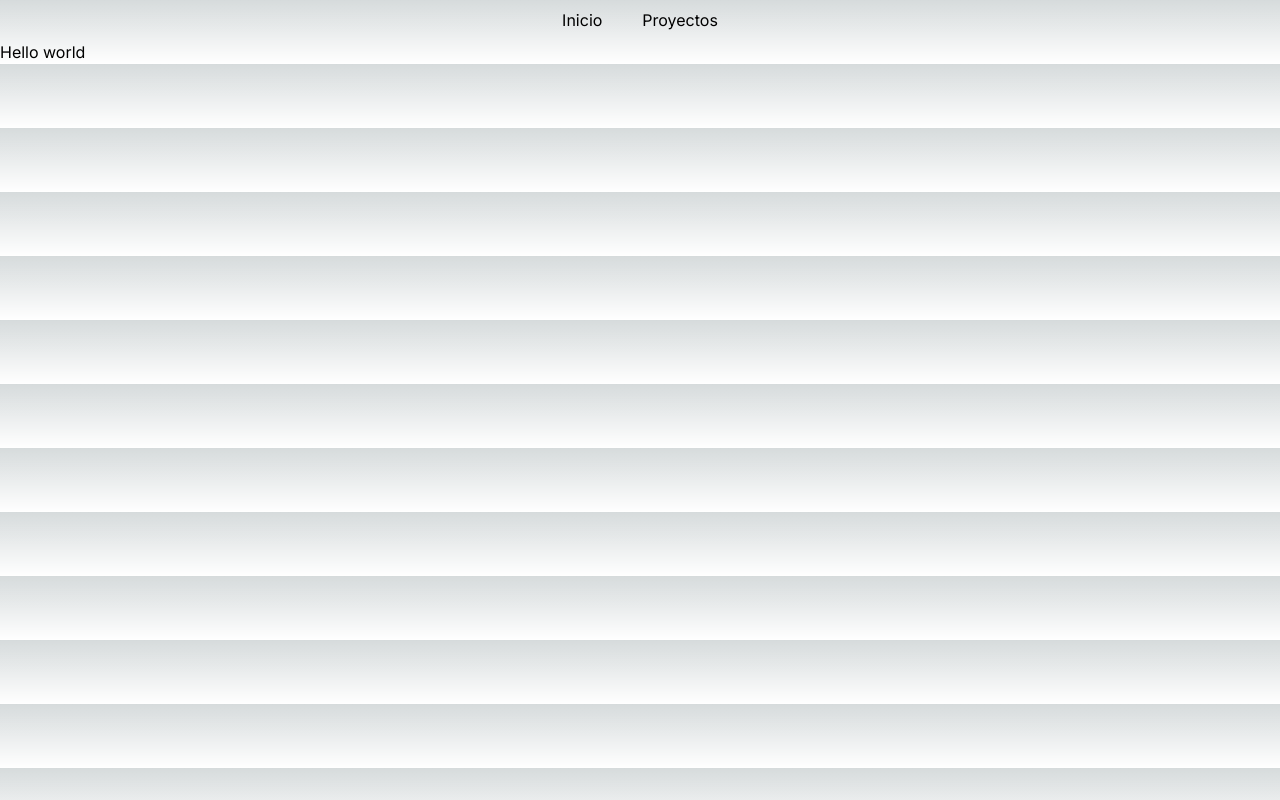
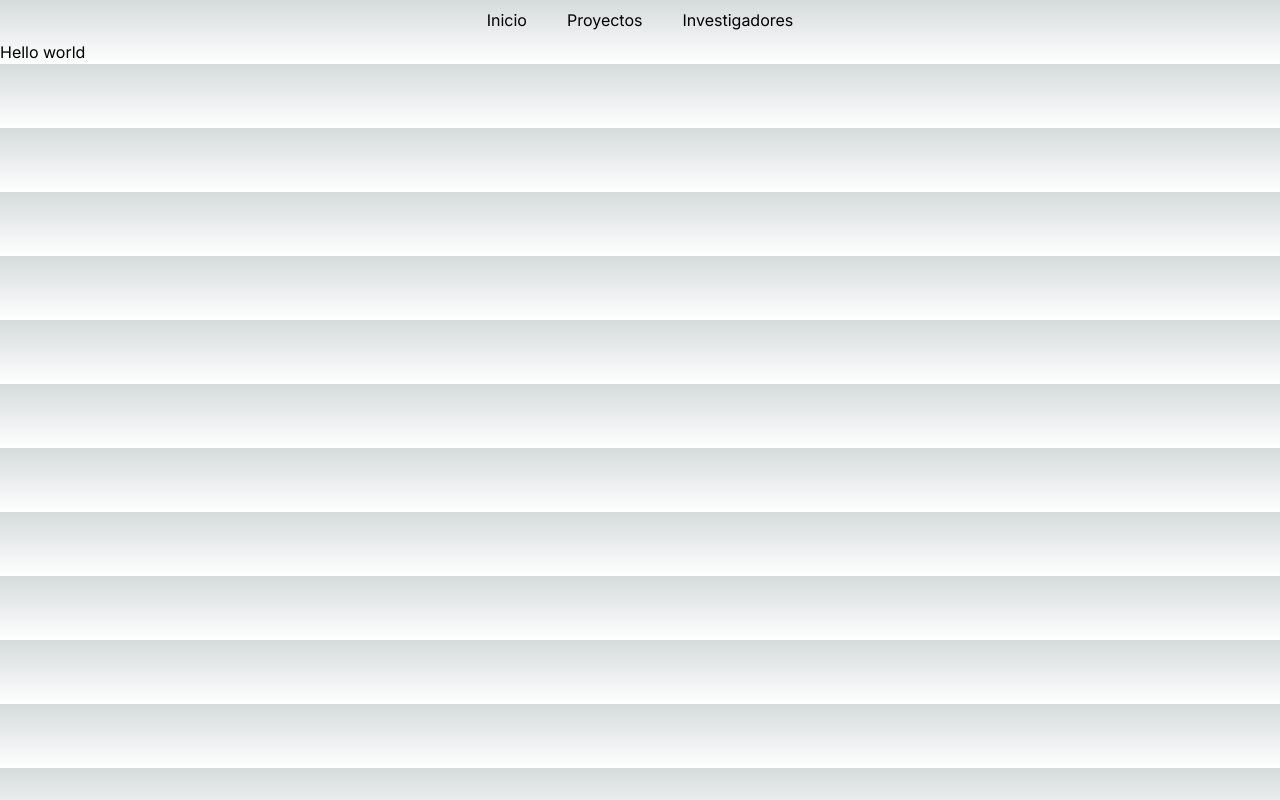
Before and after one commit to miguelliar/tfg-miguel, a Next.js app: page / in a window 1280 px wide. Built offline with nearby package versions, Linux system fonts and the light colour scheme.

Commit message:
add: investigadores view page

```diff
--- /dev/null
+++ b/src/app/investigadores/page.tsx
@@ -0,0 +1,15 @@
+import { fetchInvestigadorData } from '../../../db/db';
+import { InvestigadorTable } from '../ui/tables/InvestigadorTable';
+
+export default async function Page() {
+
+    const investigadorData = await fetchInvestigadorData();
+
+    return (
+    <main>
+        <h1>Investigadores</h1>
+        <section className='m-4 p-1 flex flex-col'>
+            <InvestigadorTable investigadorData={investigadorData} />
+        </section>
+    </main>);
+}
--- a/src/app/proyectos/page.tsx
+++ b/src/app/proyectos/page.tsx
@@ -1,5 +1,4 @@
-import { useState } from 'react';
-import { fetchFilteredInvestigador, fetchInvestigadorData, fetchProjectData } from '../../../db/db';
+import { fetchFilteredInvestigador, fetchProjectData } from '../../../db/db';
 import { InvestigadorTable } from '../ui/tables/InvestigadorTable';
 import { ProjectTable } from '../ui/tables/ProjectTable';
 
--- a/src/app/ui/HeaderNavigation.tsx
+++ b/src/app/ui/HeaderNavigation.tsx
@@ -5,5 +5,6 @@ export function HeaderNavigation(): JSX.Element {
     <header className="flex justify-center">
       <Link className="mx-5 my-2" href="/">Inicio</Link>
       <Link className="mx-5 my-2" href="/proyectos">Proyectos</Link>
+      <Link className="mx-5 my-2" href="/investigadores">Investigadores</Link>
     </header>);
 }
```
